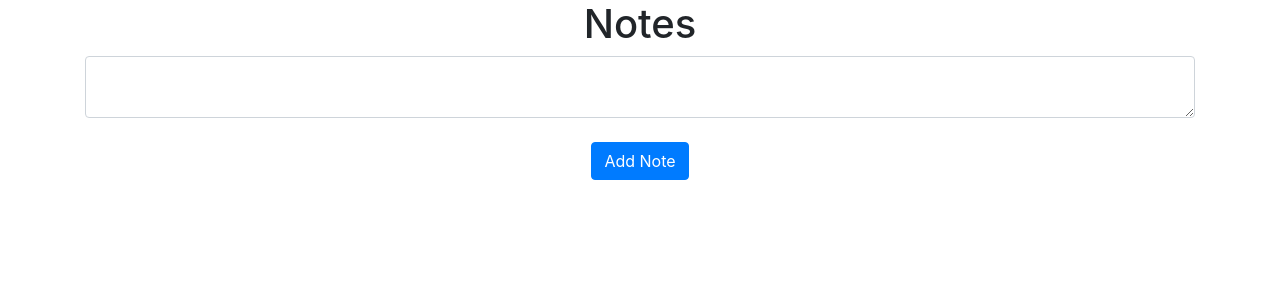
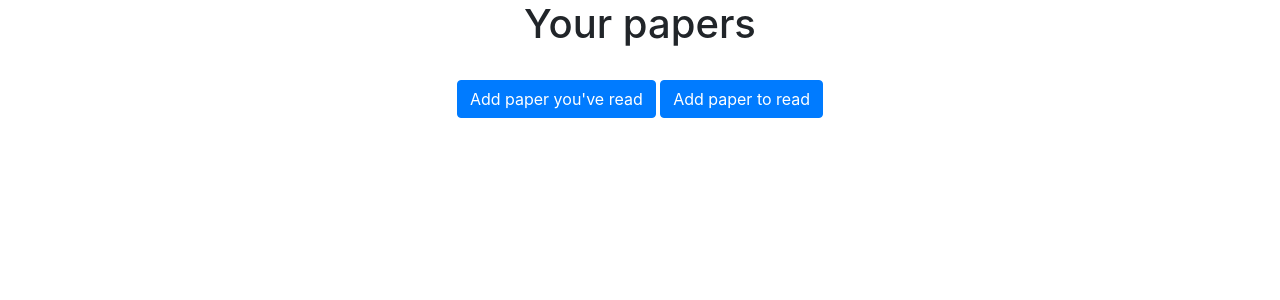
Before and after one commit to G-Chist/research_paper_tracker, a Flask app: page / in a window 1280 px wide. Shown: the part 56-356 px from the top of the page. Run offline with Flask 3, Linux system fonts and the light colour scheme; the visitor is signed in with stand-in values (Sample User, id 1); data that the repository does not hold is empty; some libraries are stand-ins or nearby versions.

Commit message:
db remodeled, home page changed

```diff
--- a/website/__init__.py
+++ b/website/__init__.py
@@ -20,7 +20,7 @@ def create_app():
     app.register_blueprint(views, url_prefix='/')
     app.register_blueprint(auth, url_prefix='/')
 
-    from .models import User, Note
+    from .models import User, PaperToRead, PaperRead
 
     with app.app_context():
         db.create_all()
--- a/website/templates/home.html
+++ b/website/templates/home.html
@@ -1,6 +1,5 @@
-{% extends "base.html" %} {% block title %}Home{% endblock %} {% block content
-%}
-<h1 align="center">Notes</h1>
+{% extends "base.html" %} {% block title %}Home{% endblock %} {% block content%}
+<h1 align="center">Your papers</h1>
 <ul class="list-group list-group-flush" id="notes">
   {% for note in user.notes %}
   <li class="list-group-item">
@@ -12,10 +11,10 @@
   {% endfor %}
 </ul>
 <form method="POST">
-  <textarea name="note" id="note" class="form-control"></textarea>
   <br />
   <div align="center">
-    <button type="submit" class="btn btn-primary">Add Note</button>
+    <button type="submit" class="btn btn-primary" id="btn-add-read">Add paper you've read</button>
+    <button type="submit" class="btn btn-primary" id="btn-add-to-read">Add paper to read</button>
   </div>
 </form>
 {% endblock %}
--- a/website/views.py
+++ b/website/views.py
@@ -1,6 +1,6 @@
 from flask import Blueprint, render_template, request, flash, jsonify
 from flask_login import login_required, current_user
-from .models import Note, User
+from .models import PaperRead, PaperToRead, User
 from . import db
 import json
 import sqlalchemy as sa
@@ -17,27 +17,14 @@ def user(username):
 @login_required
 def home():
     if request.method == 'POST':
-        note = request.form.get('note')  # Gets the note from the HTML
-
-        if len(note) < 1:
-            flash('Note is too short!', category='error')
-        else:
-            new_note = Note(data=note, user_id=current_user.id)  # providing the schema for the note
-            db.session.add(new_note)  # adding the note to the database
-            db.session.commit()
-            flash('Note added!', category='success')
+        pass  # Placeholder
 
     return render_template("home.html", user=current_user)
 
 
 @views.route('/delete-note', methods=['POST'])
 def delete_note():
-    note = json.loads(request.data)  # this function expects a JSON from the INDEX.js file
-    noteId = note['noteId']
-    note = Note.query.get(noteId)
-    if note:
-        if note.user_id == current_user.id:
-            db.session.delete(note)
-            db.session.commit()
+
+    # Placeholder
 
     return jsonify({})
```
Also changed, not shown: TODO.md (+1 -0 lines), website/models.py (+13 -3 lines), README.md.
